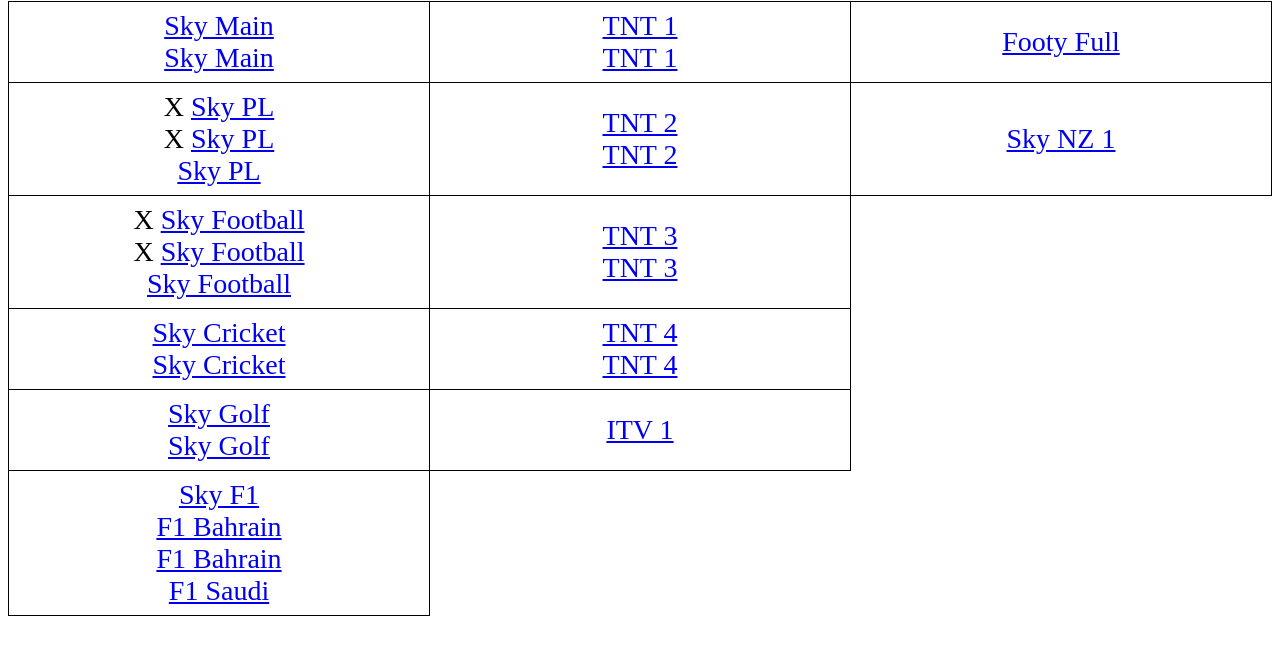
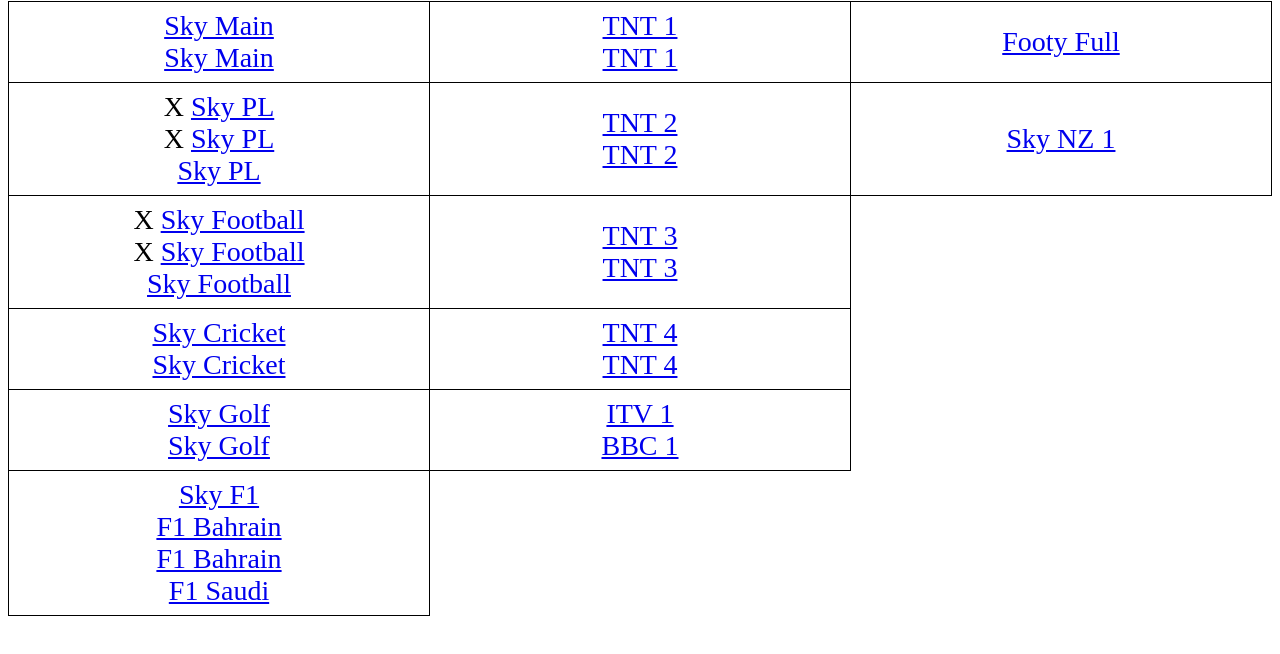
Before and after one commit to tobias-runeson/sport, a plain HTML site: page index.html in a window 1280 px wide. Shown: the part 66-720 px from the top of the page. Drawn offline with Linux system fonts and the light colour scheme.

Commit message:
Add files via upload

```diff
--- a/index.html
+++ b/index.html
@@ -55,7 +55,9 @@
     <tr>
         <td><a href="https://cricplay2.xyz/sky-sports-golf">Sky Golf</a><br>
         <a href="https://stream.crichd.vip/update/skys4.php">Sky Golf</a></td>
-        <td><a href="https://stream.crichd.vip/update/ch4.php">ITV 1</a></td>
+        <td><a href="https://stream.crichd.vip/update/ch4.php">ITV 1</a><br>
+        <a href="https://stream.crichd.vip/update/ch1.php">BBC 1</a>
+        </td>
     </tr>
     <tr>
         <td><a href="https://cricplay2.xyz/sky-sports-f1">Sky F1</a><br>
```
